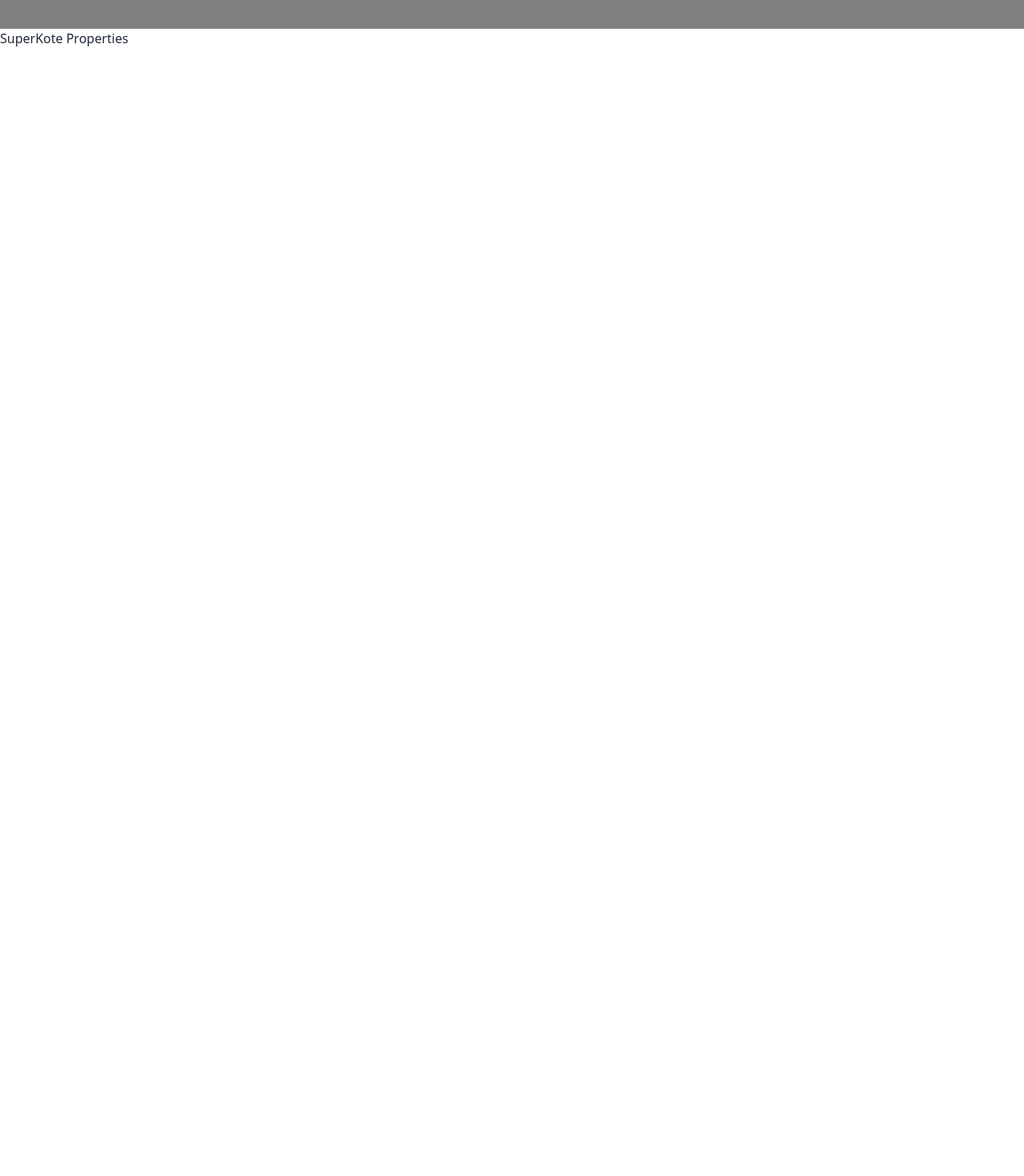
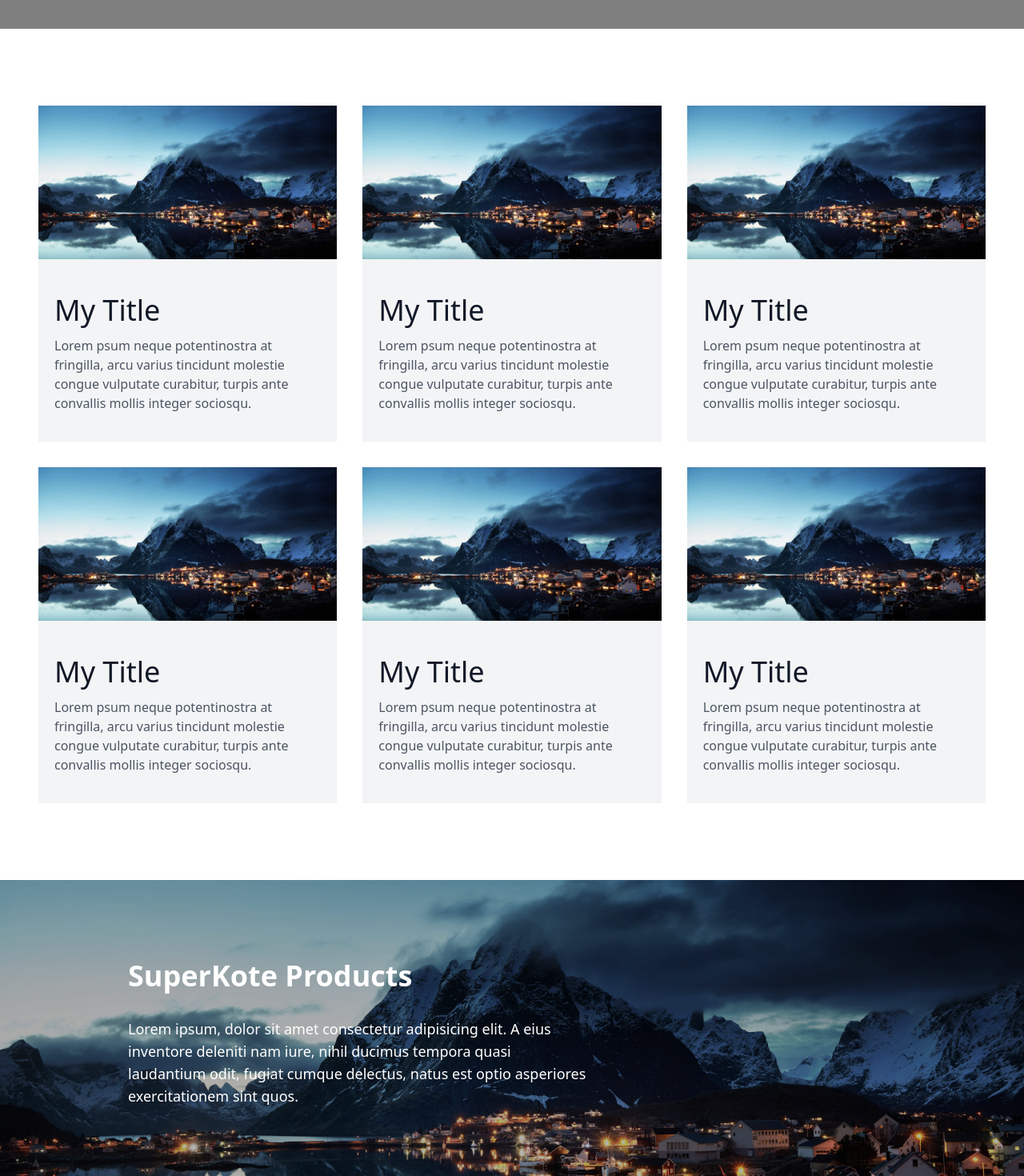
Before and after one commit to UmarShaikh27/superkote, a Next.js app: page / in a window 1280 px wide. Shown: the part 540-2010 px from the top of the page at 80% size. Before the commit the page ends 800 px from the top, so only its background shows below. Built offline with nearby package versions, Linux system fonts and the light colour scheme; grey boxes are pictures that could not be loaded.

Commit message:
cards and second hero

```diff
--- /dev/null
+++ b/src/app/components/Card.tsx
@@ -0,0 +1,15 @@
+import React from 'react'
+
+export default function Card(props) {
+  return (
+      <div className="lg:m-4 m-2 bg-gray-100">
+        <a className="block relative h-48 overflow-hidden">
+          <img alt="ecommerce" className="object-cover object-center w-full h-full block" src={props.fig}/>
+        </a>
+        <div className="my-4 p-5">
+          <h2 className="text-gray-900 title-font text-4xl font-medium py-2">{props.title}</h2>
+          <p className="mt-1">{props.desc}</p>
+        </div>
+      </div>
+  )
+}
--- a/src/app/components/Cards.tsx
+++ /dev/null
@@ -1,12 +0,0 @@
-import React from 'react'
-
-export default function Cards() {
-  return (
-    <div>
-        <h1>SuperKote Properties</h1>
-        <div>
-
-        </div>
-    </div>
-  )
-}
--- /dev/null
+++ b/src/app/components/Maincards.tsx
@@ -0,0 +1,27 @@
+import React from 'react'
+import Card from './Card'
+
+export default function Maincards() {
+  return (
+    <div className="text-gray-600 ">
+        <div className="container px-12 py-24 mx-auto">
+            <div className="grid grid-flow-row lg:grid-cols-3 md:grid-cols-2 -m-4">
+                <Card title ="My Title" desc= "Lorem psum neque potentinostra at fringilla, arcu varius tincidunt molestie congue vulputate curabitur, turpis ante convallis mollis integer sociosqu." fig="/Wallpaper 4k Norway Lofoten Mountains Evening Coast 4k Wallpaper.jfif" />
+                <Card title ="My Title" desc= "Lorem psum neque potentinostra at fringilla, arcu varius tincidunt molestie congue vulputate curabitur, turpis ante convallis mollis integer sociosqu." fig="/Wallpaper 4k Norway Lofoten Mountains Evening Coast 4k Wallpaper.jfif" />
+                <Card title ="My Title" desc= "Lorem psum neque potentinostra at fringilla, arcu varius tincidunt molestie congue vulputate curabitur, turpis ante convallis mollis integer sociosqu." fig="/Wallpaper 4k Norway Lofoten Mountains Evening Coast 4k Wallpaper.jfif" />
+                <Card title ="My Title" desc= "Lorem psum neque potentinostra at fringilla, arcu varius tincidunt molestie congue vulputate curabitur, turpis ante convallis mollis integer sociosqu." fig="/Wallpaper 4k Norway Lofoten Mountains Evening Coast 4k Wallpaper.jfif" />
+                <Card title ="My Title" desc= "Lorem psum neque potentinostra at fringilla, arcu varius tincidunt molestie congue vulputate curabitur, turpis ante convallis mollis integer sociosqu." fig="/Wallpaper 4k Norway Lofoten Mountains Evening Coast 4k Wallpaper.jfif" />
+                <Card title ="My Title" desc= "Lorem psum neque potentinostra at fringilla, arcu varius tincidunt molestie congue vulputate curabitur, turpis ante convallis mollis integer sociosqu." fig="/Wallpaper 4k Norway Lofoten Mountains Evening Coast 4k Wallpaper.jfif" />
+            </div>
+        </div>
+        <div className='w-full h-96 bg-cover bg-center relative flex justify-start items-center'>
+            <div className="absolute top-0 left-0 w-full h-full bg-black opacity-30 "></div>
+            <img className='w-full h-full object-cover' src="/Wallpaper 4k Norway Lofoten Mountains Evening Coast 4k Wallpaper.jfif"/>
+            <div className='absolute text-white p-10 flex flex-col justify-start gap-8 max-w-3xl px-8 md:pl-40 '>
+                <h1 className='md:text-4xl font-bold '>SuperKote Products</h1>
+                <p className='md:text-lg'>Lorem ipsum, dolor sit amet consectetur adipisicing elit. A eius inventore deleniti nam iure, nihil ducimus tempora quasi laudantium odit, fugiat cumque delectus, natus est optio asperiores exercitationem sint quos.</p>
+            </div>
+        </div>
+    </div>
+  )
+}
--- a/src/app/page.tsx
+++ b/src/app/page.tsx
@@ -1,6 +1,6 @@
 import Image from 'next/image'
 import Carousel from './components/Carousel'
-import Cards from './components/Cards'
+import Maincards from './components/Maincards'
 
 export default async function Home() {
 
@@ -8,7 +8,7 @@ export default async function Home() {
    <>
 
       <Carousel/>
-      <Cards/>
+      <Maincards/>
 
    </>
   )
```
Also changed, not shown: public/Wallpaper 4k Norway Lofoten Mountains Evening Coast 4k Wallpaper.jfif (added).
